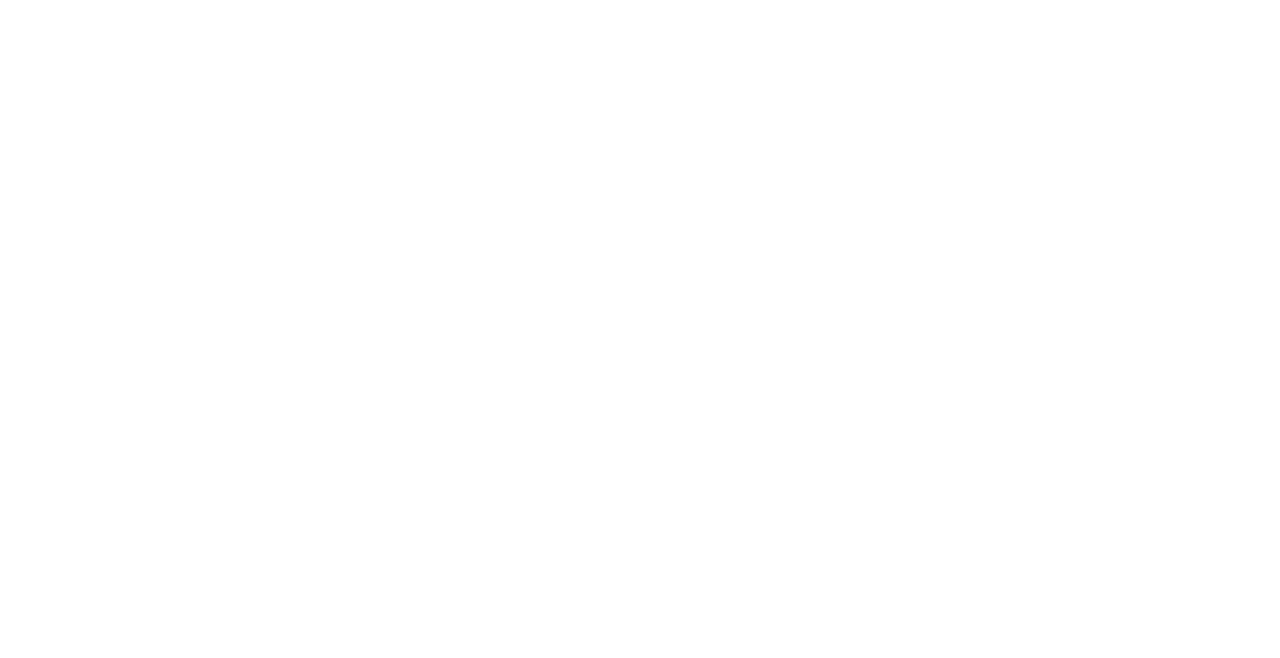
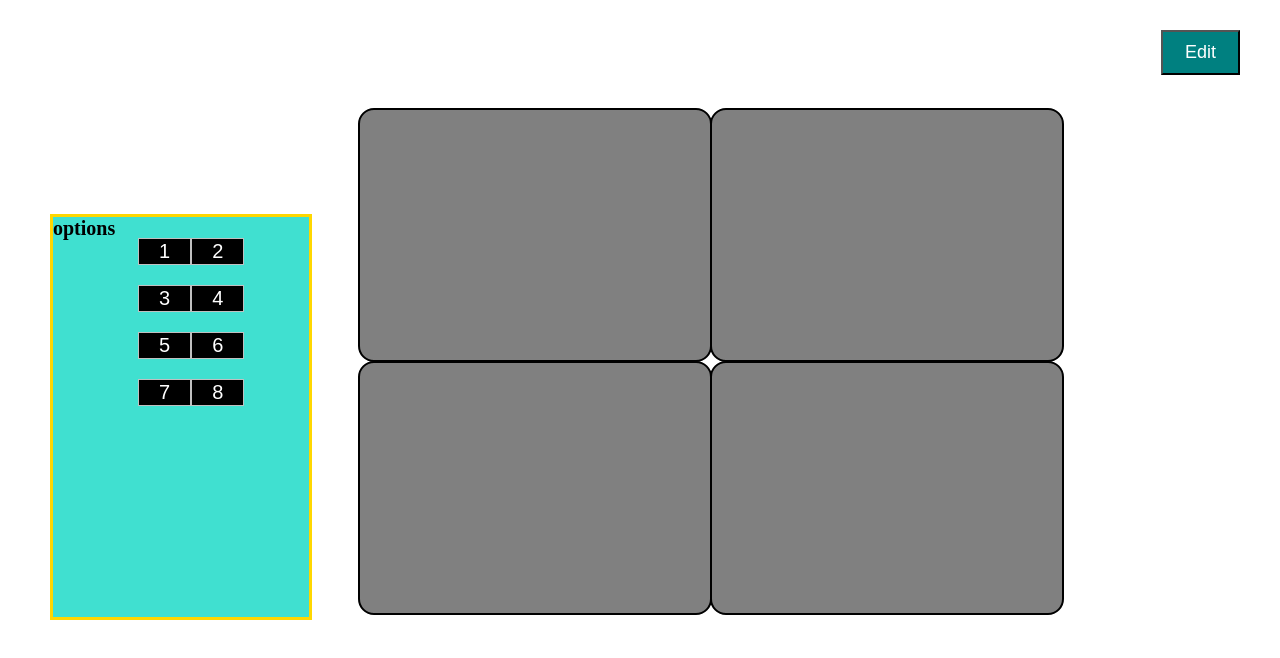
Before and after one commit to 464squad/design-pad, a React (Create React App) app: page / in a window 1280 px wide. Shown: the top 658 px of the page. Built offline with nearby package versions, Linux system fonts and the light colour scheme.

Commit message:
Resolved Merge conflicts

```diff
--- a/src/App.css
+++ b/src/App.css
@@ -33,3 +33,109 @@
     height: 250px;
     border-radius: 30px;
     }
+
+
+    .App-header {
+      background-color: #282c34;
+      min-height: 100vh;
+      display: flex;
+      flex-direction: column;
+      align-items: center;
+      justify-content: center;
+      font-size: calc(10px + 2vmin);
+      color: white;
+    }
+
+
+.button
+{
+
+  background-color: teal;
+  color: white;
+  padding: 10px 22px;
+  text-align: center;
+  display: inline-block;
+  font-size: 18px;
+  position: absolute;
+  top: 30px;
+  right: 40px;
+}
+
+
+button:focus{
+  background-color: magenta;
+}
+
+.h1
+{
+  color:black;
+  text-align: center;
+  position: absolute;
+  bottom: 85%;
+
+}
+
+.choices
+{
+  position: absolute;
+  left: 50px;
+  width: 20%;
+  height: 50%;
+  border: 3px solid gold;
+  background-color: turquoise;
+  font-size:20px;
+  bottom: 20%;
+
+}
+.App-header {
+  background-color: #282c34;
+  min-height: 100vh;
+  display: flex;
+  flex-direction: column;
+  align-items: center;
+  justify-content: center;
+  font-size: calc(10px + 2vmin);
+  color: white;
+}
+
+
+.button
+{
+
+background-color: teal;
+color: white;
+padding: 10px 22px;
+text-align: center;
+display: inline-block;
+font-size: 18px;
+position: absolute;
+top: 30px;
+right: 40px;
+}
+
+
+button:focus{
+background-color: magenta;
+}
+
+.h1
+{
+color:black;
+text-align: center;
+position: absolute;
+bottom: 85%;
+
+}
+
+.choices
+{
+position: absolute;
+left: 50px;
+width: 20%;
+height: 50%;
+border: 3px solid gold;
+background-color: turquoise;
+font-size:20px;
+bottom: 20%;
+
+}
--- a/src/App.js
+++ b/src/App.js
@@ -1,6 +1,9 @@
 import React, {useState} from 'react';
 import './App.css';
 // components
+import DesignBoard from "./components/DesignBoard";
+import CHOICE from "./components/CHOICE";
+import EDIT from './components/EDIT';
 import PadInput from './components/PadInput/PadInput'
 
 function App() {
@@ -8,9 +11,23 @@ function App() {
 
   return (
     <div className="App">
+      <DesignBoard />
+      <EDIT />
+      <CHOICE />
       <PadInput/>
         </div>
   );
 }
 
+
+
+
+
+
+
+
+
+
+
+
 export default App;
```
